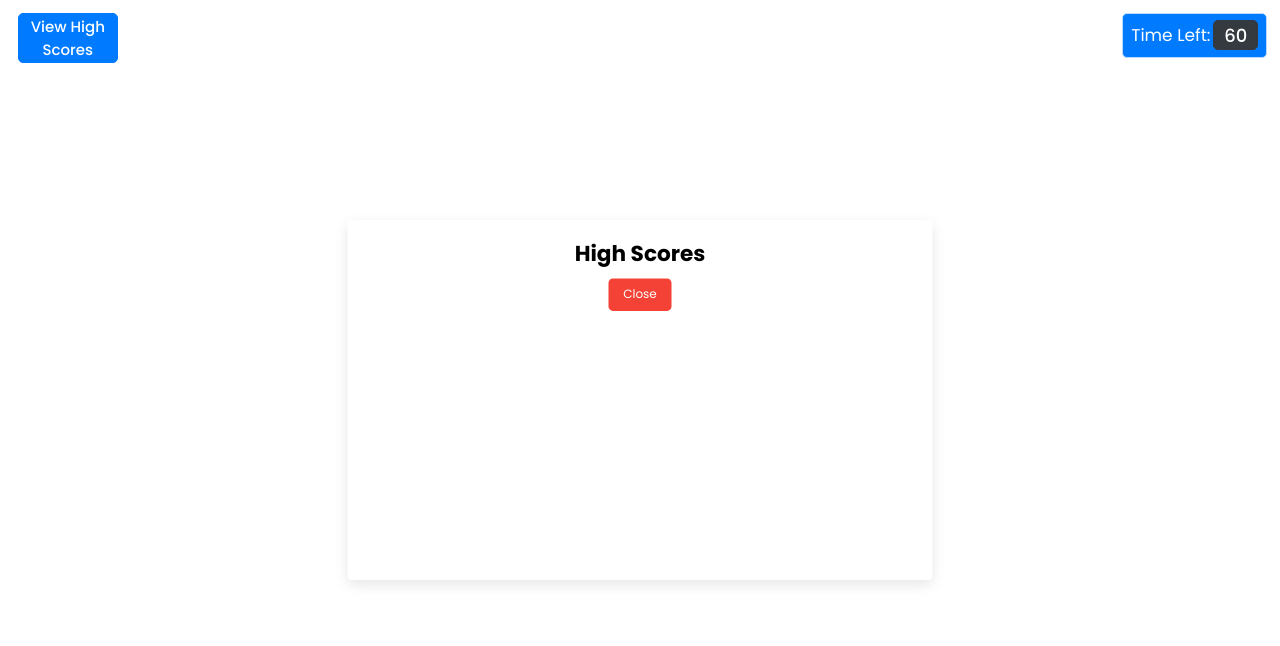
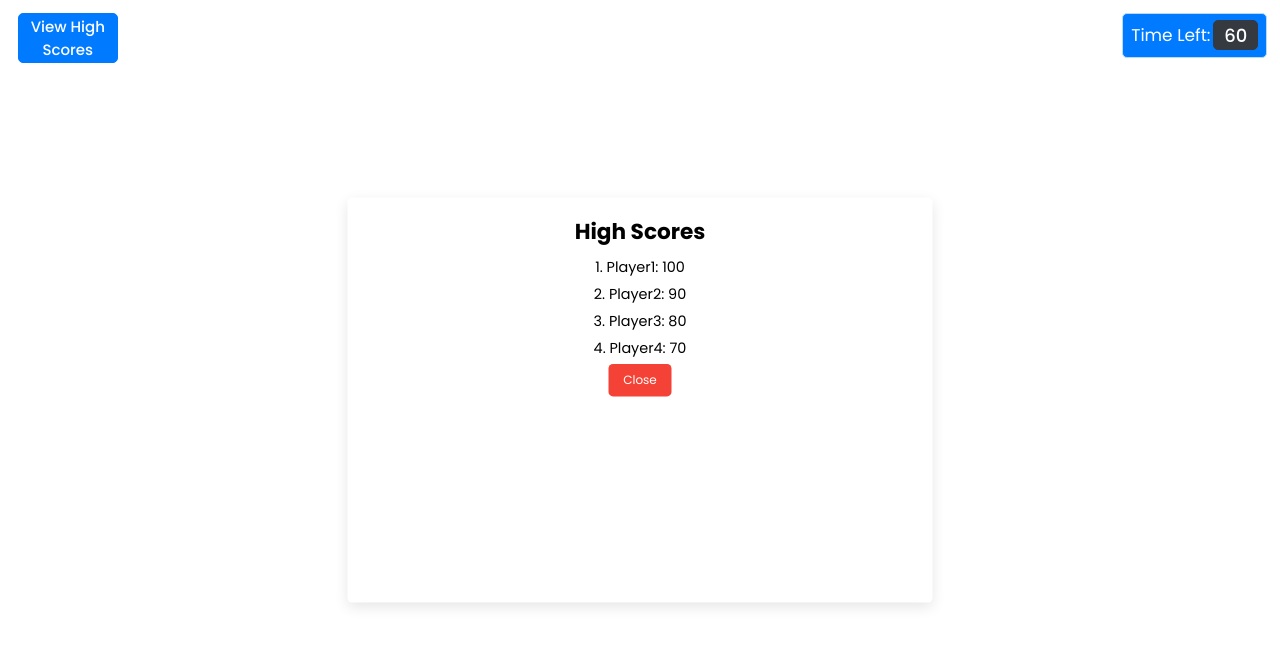
Before and after one commit to danielfama14/trials_of_coding, a plain HTML site: page assets/index.html in a window 1280 px wide. Both pictures are taken after a click on the button "View High Scores". Drawn offline with Linux system fonts and the light colour scheme.

Commit message:
results page shows when timer reaches 0

```diff
--- a/assets/script.js
+++ b/assets/script.js
@@ -172,6 +172,7 @@ function startTimer(time){
         if(time < 0){ //if timer is less than 0
             clearInterval(counter); //clear counter
             timeText.textContent = "Time Off"; //change the time text to time off
+            showResult(); //will show result page when timer reaches 0
             const allOptions = option_list.children.length; //getting all option items
             let correcAns = questions[que_count].answer; //getting correct answer from array
             for(i=0; i < allOptions; i++){
@@ -213,20 +214,12 @@ function showHighScores (){
 
 
 const viewHighScoresBtn = document.getElementById("viewHighScoresBtn");
-        const highScoresBox = document.querySelector(".high_scores_box");
-        const closeHighScoresBtn = document.querySelector(".close_scores_btn");
+viewHighScoresBtn.addEventListener("click", () => {
+    // Call the function to display high scores
+    showHighScoresBox(sampleHighScores);
+});
 
-        viewHighScoresBtn.addEventListener("click", () => {
-            highScoresBox.style.display = "block";
-        });
-
-        closeHighScoresBtn.addEventListener("click", () => {
-            highScoresBox.style.display = "none";
-        });
-
-
-
-        // Function to show the high scores box
+// Function to show the high scores box
 function showHighScoresBox(scores) {
     const highScoresBox = document.querySelector('.high_scores_box');
     const highScoresList = document.querySelector('.high_scores_list');
@@ -255,12 +248,6 @@ const sampleHighScores = [
     { name: 'Player4', score: 70 },
 ];
 
-// Call the showHighScoresBox function to display high scores when the "View High Scores" link is clicked
-const viewHighScoresLink = document.querySelector('li p');
-viewHighScoresLink.addEventListener('click', () => {
-    showHighScoresBox(sampleHighScores);
-});
-
 // Call the hideHighScoresBox function to hide high scores when the "Close" button is clicked
 const closeScoresBtn = document.querySelector('.close_scores_btn');
 closeScoresBtn.addEventListener('click', hideHighScoresBox);
--- a/assets/style.css
+++ b/assets/style.css
@@ -378,7 +378,7 @@ footer button.show{
 /* Styles for the high scores box */
 .high_scores_box {
     width: 650px;
-    height: 400px;
+    height: 450px;
     display: none;
     position: fixed;
     top: 50%;
```
